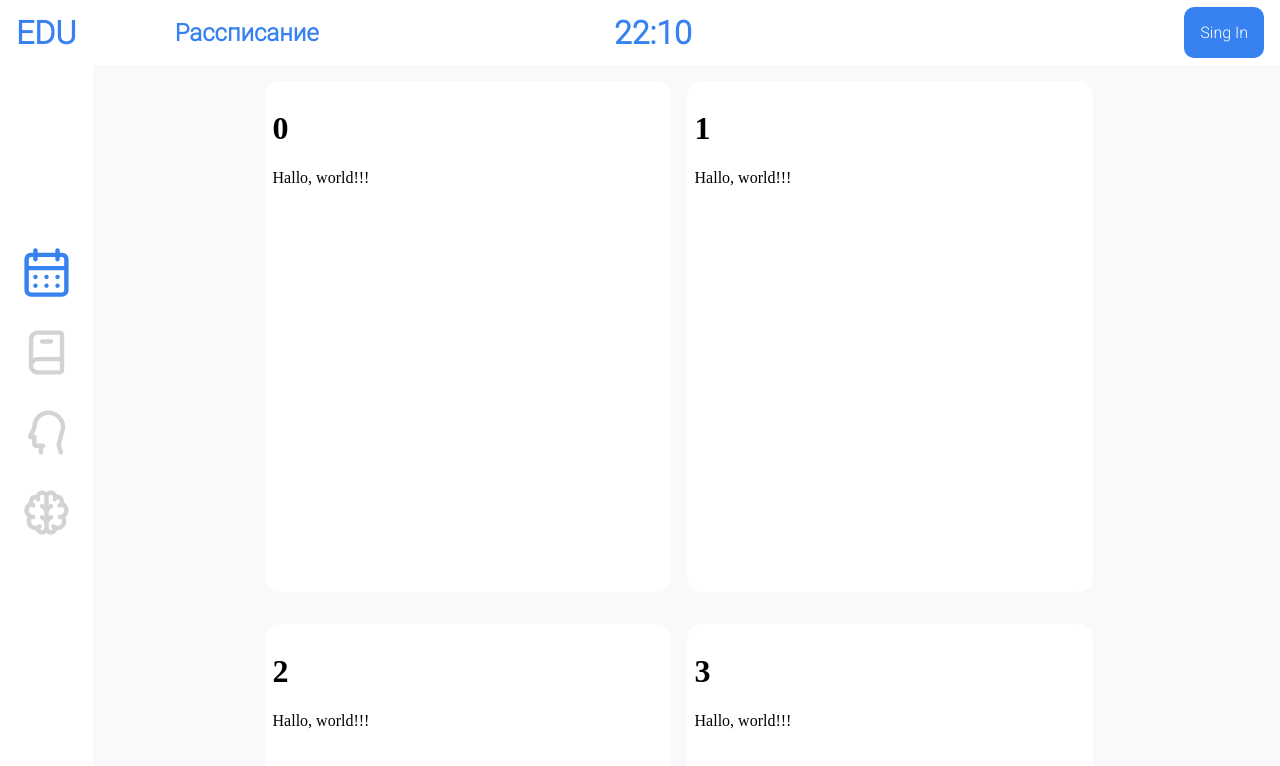
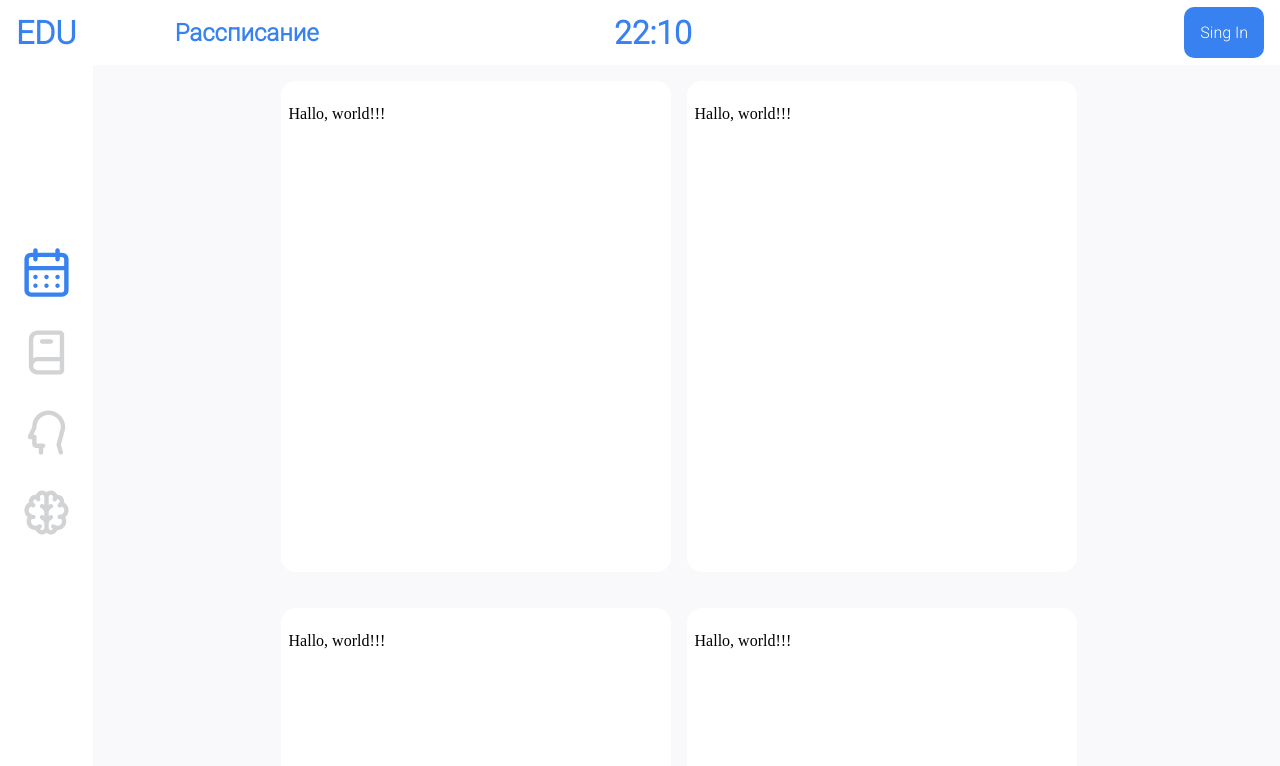
Before and after one commit to Alex-Andr-19/NC-proj, an Angular app: page / in a window 1280 px wide. Shown: the top 766 px of the page. Built offline with nearby package versions, Linux system fonts and the light colour scheme.

Commit message:
It works how i want

```diff
--- a/src/app/app.component.css
+++ b/src/app/app.component.css
@@ -93,15 +93,7 @@ main .main_info {
   width: 390px;
   height: 495px;
 
-  padding: .5em;
   margin: 1em 1em 1em 0;
-
-  background: white;
-  border-radius: 15px;
-}
-.daily-sticker.active {
-  background: #F2F8FB;
-  border: 2px solid #83C1E0;
 }
 
 .dev_mode_size {
--- a/src/app/app.component.html
+++ b/src/app/app.component.html
@@ -28,9 +28,10 @@
   </div>
   <div class="main_info">
 
-    <div class="daily-sticker" *ngFor="let v of values; let i = index">
-      <h1>{{i}}</h1>
-      <daily-sticker [isActive]="false"></daily-sticker>
+    <div class="daily-sticker" *ngFor="let v of stickerCount; let i = index">
+<!--      <h1>{{i}}</h1>-->
+      <daily-sticker *ngIf="i === currentDay" [isActive]="true" [weekDay]="i+1"></daily-sticker>
+      <daily-sticker *ngIf="i !== currentDay" [isActive]="false" [weekDay]="i+1"></daily-sticker>
     </div>
 
   </div>
--- a/src/app/app.component.ts
+++ b/src/app/app.component.ts
@@ -8,7 +8,7 @@ import {DailyStickerComponent} from "./daily-sticker/daily-sticker.component";
 })
 export class AppComponent {
   title = 'EDU Cite';
-  values: Number[] = [1, 2, 3, 4, 5, 6];
+  stickerCount: number[] = [1, 2, 3, 4, 5, 6];
   currentDay: number = 4;
 
   // dailyStickers: DailyStickerComponent[] = [];
--- a/src/app/daily-sticker/daily-sticker.component.css
+++ b/src/app/daily-sticker/daily-sticker.component.css
@@ -0,0 +1,14 @@
+.body {
+  width: 96%;
+  height: 96%;
+
+  padding: .5em;
+
+
+  background: white;
+  border-radius: 15px;
+}
+.active {
+  background: #F2F8FB;
+  border: 2px solid #83C1E0;
+}
--- a/src/app/daily-sticker/daily-sticker.component.html
+++ b/src/app/daily-sticker/daily-sticker.component.html
@@ -1 +1,3 @@
-<p>Hallo, world!!!</p>
+<div [class]="renderClass()">
+  <p>Hallo, world!!!</p>
+</div>
--- a/src/app/daily-sticker/daily-sticker.component.ts
+++ b/src/app/daily-sticker/daily-sticker.component.ts
@@ -8,6 +8,9 @@ import {Component, Input, OnInit} from '@angular/core';
 export class DailyStickerComponent implements OnInit {
   @Input()
   isActive: boolean = false;
+
+  @Input()
+  weekDay: number = 0;
 
   // constructor(private _weekDay: Number) {
   constructor () {
@@ -29,4 +32,13 @@ export class DailyStickerComponent implements OnInit {
     this.isActive = false;
   }
 
+  renderClass(): String {
+    let res: String = "body";
+
+    if (this.isActive) {
+      res += " active";
+    }
+
+    return res;
+  }
 }
```
